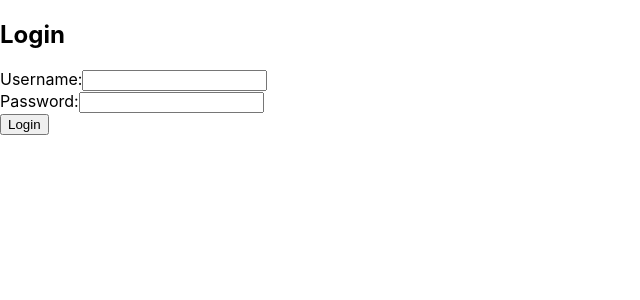
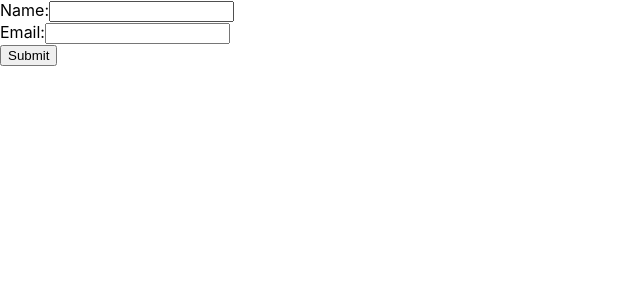
Before and after one commit to manumanish/website_sample, a React (Create React App) app: page / in a window 1280 px wide. Shown: the top 300 px of the page, without its empty margins (0-640 px from the left). Built offline with nearby package versions, Linux system fonts and the light colour scheme.

Commit message:
updated site

```diff
--- a/package.json
+++ b/package.json
@@ -8,6 +8,7 @@
     "@testing-library/user-event": "^13.2.1",
     "react": "^18.2.0",
     "react-dom": "^18.2.0",
+    "react-router-dom": "^6.11.2",
     "react-scripts": "5.0.1",
     "web-vitals": "^2.1.0"
   },
--- /dev/null
+++ b/src/Dashboard.js
@@ -0,0 +1,8 @@
+import React from 'react';
+
+export function  Dashboard() {
+  return <h1>Hello, User Creation from is creating</h1>;
+}
+
+
+export default Dashboard;
--- a/src/Login.js
+++ b/src/Login.js
@@ -1,48 +1,74 @@
 import React, { useState } from 'react';
+import { Routes,Route,BrowserRouter,useNavigate,useLocation   } from "react-router-dom";
+import { Dashboard } from "./Dashboard"
 
-const Login = () => {
+
+function useAuth(username) {
+  console.log(username);
+  if(username === "pradeep"){
+    return true;
+  }
+  return false;
+
+
+}
+
+const Private = () => <FormComponent />;
+
+function PrivateOutlet() {
+  const location = useLocation();
+  const username = location.state?.username || '';
+  const auth = useAuth(username);
+  console.log("inside private")
+  return auth ? <Dashboard /> : <FormComponent /> ;
+}
+
+function FormComponent() {
   const [username, setUsername] = useState('');
   const [password, setPassword] = useState('');
 
   const handleUsernameChange = (event) => {
     setUsername(event.target.value);
   };
+  const handlePasswordChange = (event) => {
+      setPassword(event.target.value);
+  };
+  const navigate = useNavigate();
+  const handleSubmit = (e) => {
+    e.preventDefault();
+    //console.log(username);
+    console.log("inside");
+    navigate('/Dashboard', { state: { username } });
 
-  const handlePasswordChange = (event) => {
-    setPassword(event.target.value);
   };
+  return (
+    <form onSubmit={handleSubmit}>
+      <label>
+        Name:
+        <input type="text" name="name" value={username} onChange={handleUsernameChange} />
+      </label>
+      <br />
+      <label>
+        Email:
+        <input type="text" name="email" value={password} onChange={handlePasswordChange} />
+      </label>
+      <br />
+      <button type="submit">Submit</button>
+    </form>
+  );
+}
 
-  const handleSubmit = (event) => {
-    event.preventDefault();
-    // Perform login logic here, such as validating credentials or making an API request
-    console.log('Username:', username);
-    console.log('Password:', password);
-  };
+function App() {
+  return (
+    <BrowserRouter>
+     <Routes>
+      <Route path="/" element={<FormComponent />} />
+        <Route path="/Dashboard" element={<PrivateOutlet/>}>
+          <Route path="" element={<Private />} />
+        </Route>
+    </Routes>
+    </BrowserRouter>
+  );
+}
 
-  return (
-    <div>
-      <h2>Login</h2>
-      <form onSubmit={handleSubmit}>
-        <div>
-          <label>Username:</label>
-          <input
-            type="text"
-            value={username}
-            onChange={handleUsernameChange}
-          />
-        </div>
-        <div>
-          <label>Password:</label>
-          <input
-            type="password"
-            value={password}
-            onChange={handlePasswordChange}
-          />
-        </div>
-        <button type="submit">Login</button>
-      </form>
-    </div>
-  );
-};
-
-export default Login;
+export default App;
```
Also changed, not shown: 2 other files (tests, documents, lock files or other folders).
